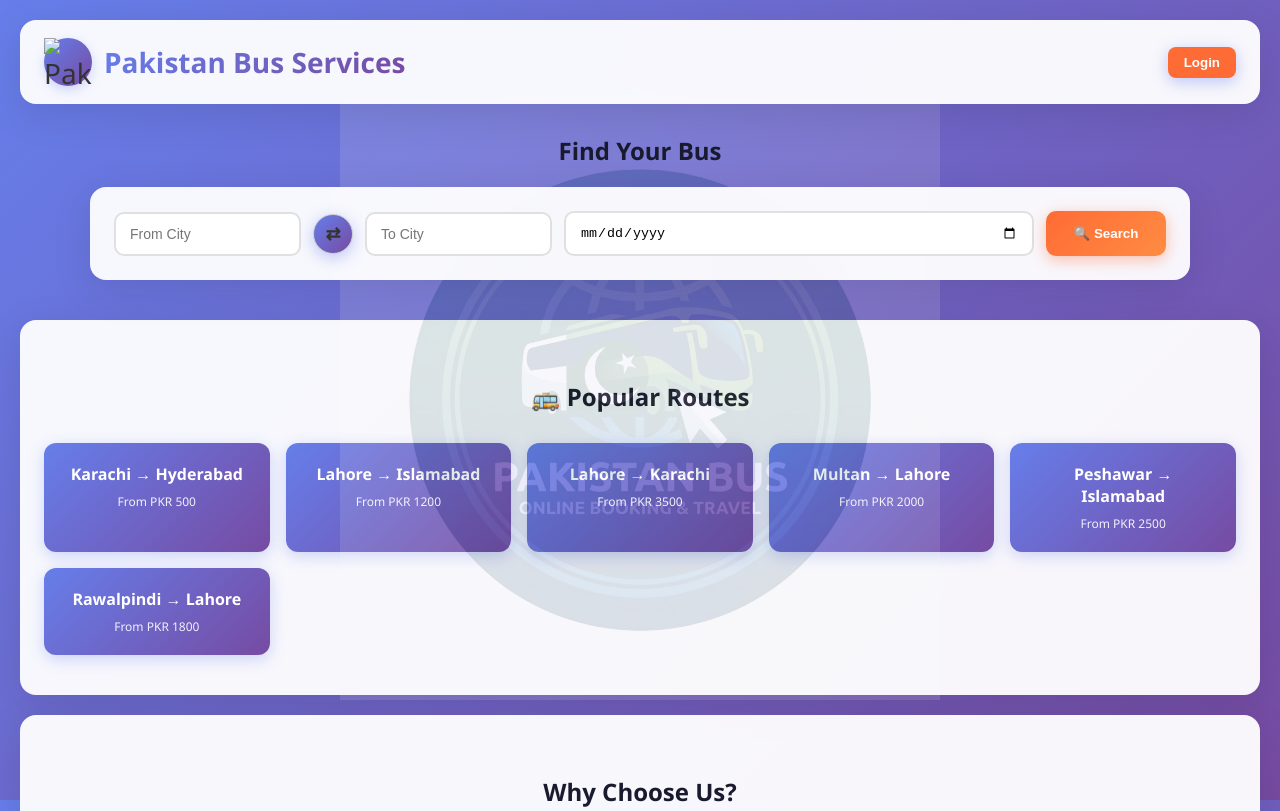
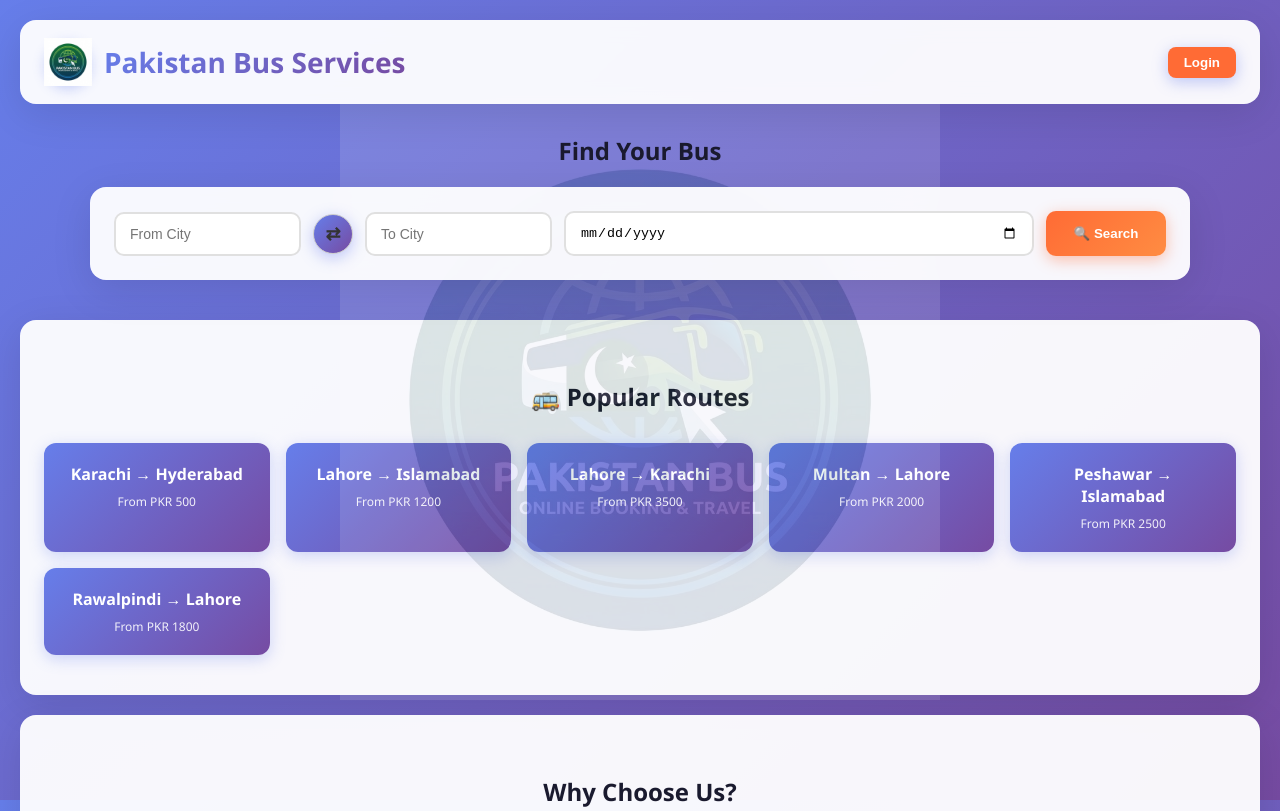
Before and after one commit to Sumeet-Kumar81/PBS, a plain HTML site: page customer_portal.html in a window 1280 px wide. Shown: the top 811 px of the page. Drawn offline with Linux system fonts and the light colour scheme.

Commit message:
Update customer_portal.html

```diff
--- a/customer_portal.html
+++ b/customer_portal.html
@@ -188,7 +188,7 @@
 
     <header>
         <div class="logo-section">
-            <div class="logo"><img src="images/logo.png" alt="Pakistan Bus Logo" style="width:100%; height:100%; object-fit:contain;"></div>
+            <div class="logo"><img src="logo.png" alt="Pakistan Bus Logo" style="width:100%; height:100%; object-fit:contain;"></div>
             <h1>Pakistan Bus Services</h1>
         </div>
         <nav style="display:flex; gap:16px; align-items:center;">
```
